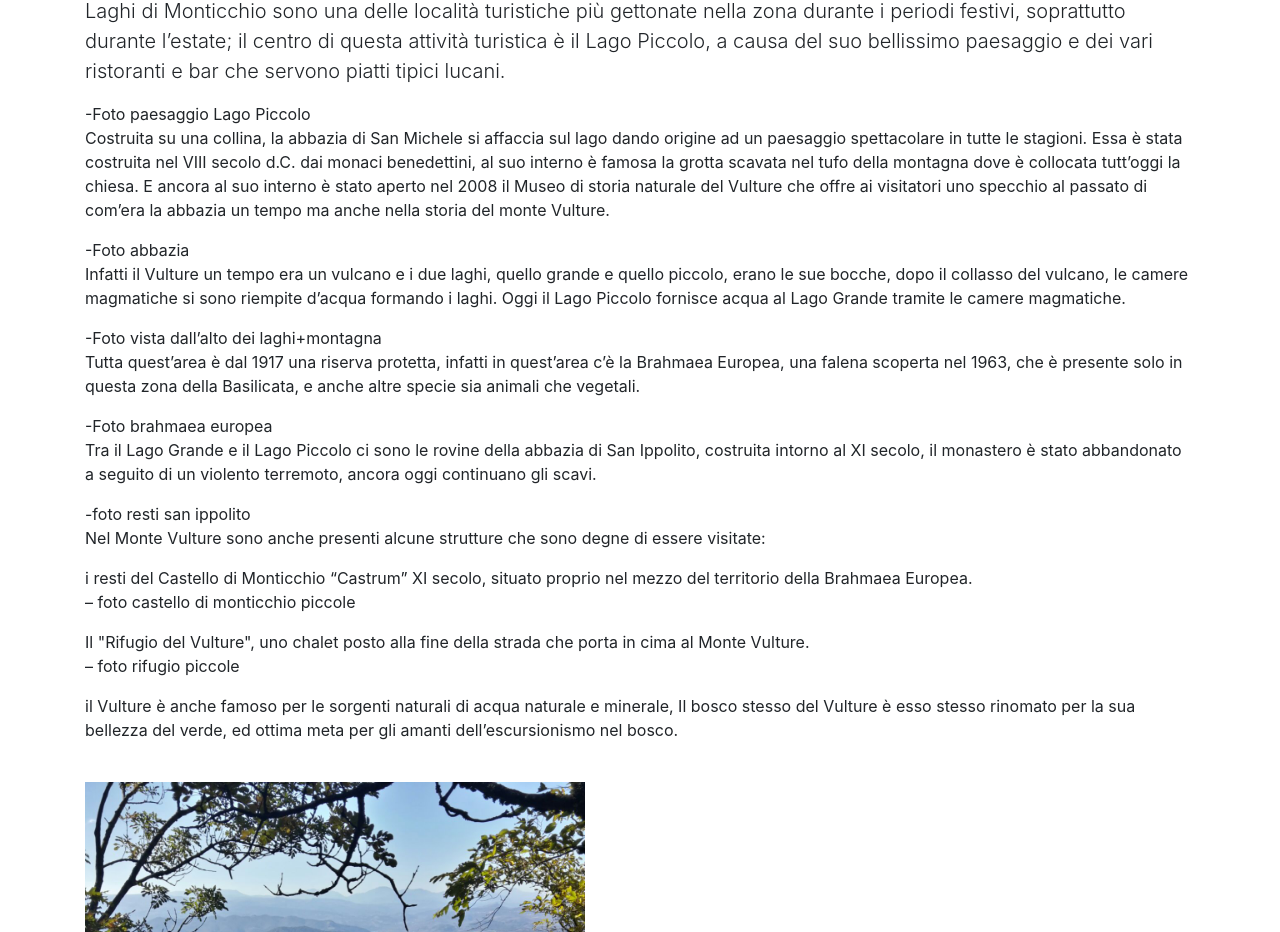
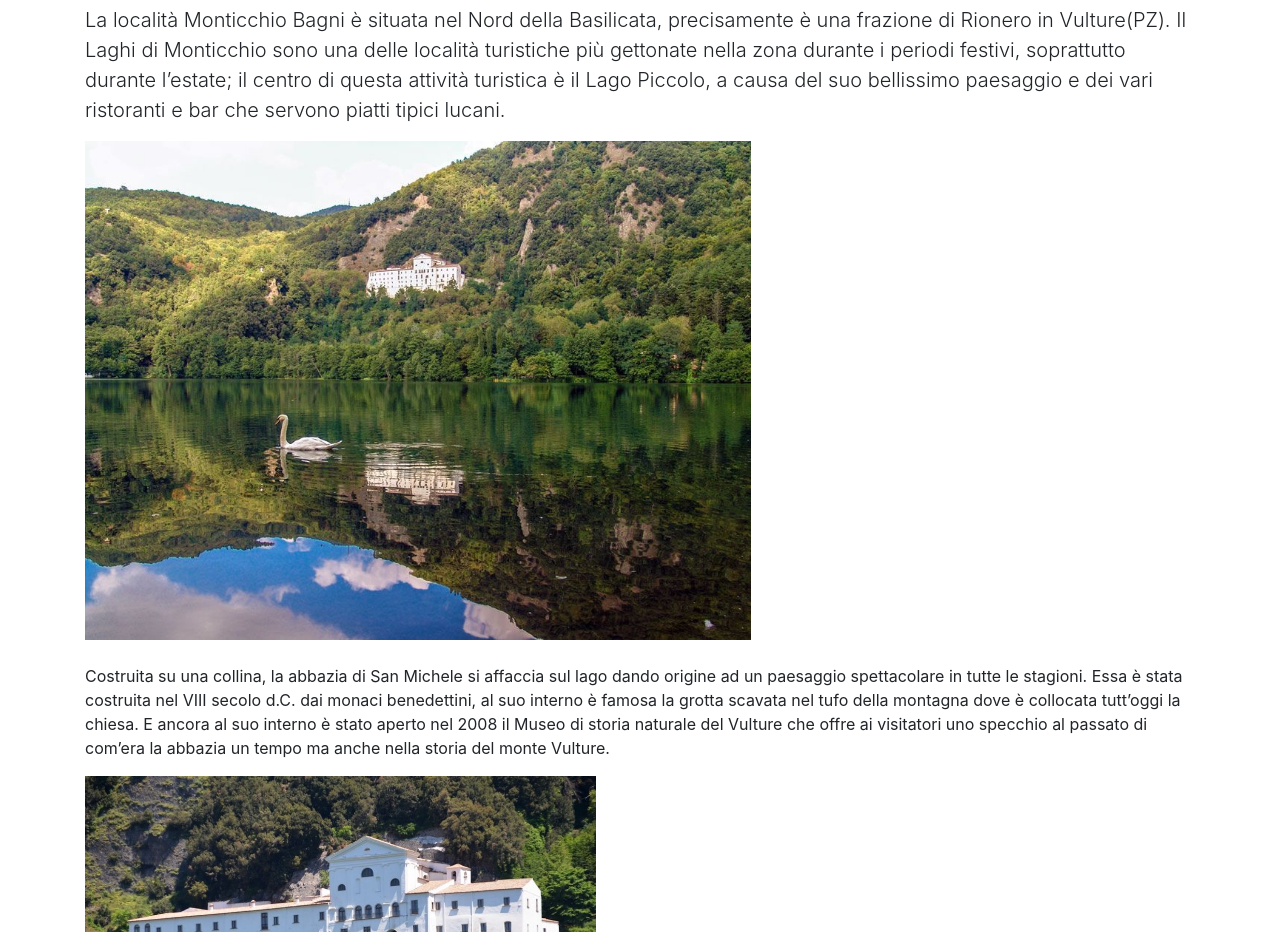
Before and after one commit to Progetto-luomo-e-la-natura/sito-html, a plain HTML site: page monticchio.html in a window 1280 px wide. Shown: the part 296-1228 px from the top of the page. Drawn offline with nearby package versions, Linux system fonts and the light colour scheme.

Commit message:
Aggiunte foto Monticchio

```diff
--- a/monticchio.html
+++ b/monticchio.html
@@ -78,14 +78,15 @@ Lago Piccolo<!doctype html>
         <br>
         <br>
         <h1>Monticchio</h1>
-        <h2>Uno spettacolo in mezzo alla montagna</h2>
+        <h2>Uno spettacolo in mezzo alla montagna minacciato dall'abbandono e la mancanza di risorse</h2>
         <p class="lead">
         La località Monticchio Bagni è situata nel Nord della Basilicata, precisamente è una frazione di Rionero in Vulture(PZ).
         Il Laghi di Monticchio sono una delle località turistiche più gettonate nella zona durante i periodi festivi, soprattutto
         durante l’estate; il centro di questa attività turistica è il Lago Piccolo, a causa del suo bellissimo paesaggio e dei vari
         ristoranti e bar che servono piatti tipici lucani.
         </p><p>
-          -Foto paesaggio Lago Piccolo<br>
+          <img style="max-width: 60%;" src=lagopiccolo.jpg class="img-fluid" alt="Lago Piccolo" /><br>
+          <br>
           Costruita su una collina, la abbazia di San Michele si affaccia sul lago dando origine ad un paesaggio spettacolare in
           tutte le stagioni. Essa è stata costruita nel VIII secolo d.C. dai monaci benedettini, al suo interno è famosa la grotta
           scavata nel tufo della montagna dove è collocata tutt’oggi la chiesa. E ancora al suo interno è stato aperto nel 2008 il
@@ -93,32 +94,32 @@ Lago Piccolo<!doctype html>
           ma anche nella storia del monte Vulture.
         </p>
         <p>
-          -Foto abbazia<br>
+          <img style="max-width: 46%;" src=abbazia.jpg class="img-fluid" alt="Abbazia" /><br>
           Infatti il Vulture un tempo era un vulcano e i due laghi, quello grande e quello piccolo, erano le sue bocche, dopo il
           collasso del vulcano, le camere magmatiche si sono riempite d’acqua formando i laghi. Oggi il Lago Piccolo fornisce acqua
           al Lago Grande tramite le camere magmatiche.
           </p>
-          -Foto vista dall’alto dei laghi+montagna
+          <img style="max-width: 46%;" src=vistalaghimontagna.jpg class="img-fluid" alt="Abbazia" /><br>
           <p>
             Tutta quest’area è dal 1917 una riserva protetta, infatti in quest’area c’è la Brahmaea Europea, una falena scoperta nel
             1963, che è presente solo in questa zona della Basilicata, e anche altre specie sia animali che vegetali.
           </p>
-          -Foto brahmaea europea
+          <img style="max-width: 46%;" src=bramea.jpg class="img-fluid" alt="Abbazia" /><br>
           <p>
             Tra il Lago Grande e il Lago Piccolo ci sono le rovine della abbazia di San Ippolito, costruita intorno al XI secolo,
             il monastero è stato abbandonato a seguito di un violento terremoto, ancora oggi continuano gli scavi.
           </p>
-          -foto resti san ippolito
+          <img style="max-width: 46%;" src=sanippolito.jpg class="img-fluid" alt="Abbazia" /><br>
           <p>
             Nel Monte Vulture sono anche presenti alcune strutture che sono degne di essere visitate:
           </p>
             <p>
               i resti del Castello di Monticchio “Castrum” XI secolo, situato proprio nel mezzo del territorio della Brahmaea Europea.
-              <br>– foto castello di monticchio piccole
+              <br>
             </p>
             <p>
               Il "Rifugio del Vulture", uno chalet posto alla fine della strada che porta in cima al Monte Vulture.
-              <br>– foto rifugio piccole
+              <br><img style="max-width: 46%;" src=Rifugio.jpg class="img-fluid" alt="Abbazia" /><br>
 
             </p>
             <p>
@@ -138,16 +139,16 @@ Lago Piccolo<!doctype html>
           zona facilmente accessibile che portava direttamente alle sponde del lago, ancora oggi non si è capito se “la spiaggetta”
           sia una zona pubblica o privata. Per ripristinare la zona come era un tempo, si dovrebbe fare un’opera di pulizia, perché
           oramai la vegetazione ha inghiottito la zona, rendendone l’accesso molto difficile.
-          </p>-foto degrado Lago Grande<p>
+        </p><img style="max-width: 46%;" src=spazzatura.jpg class="img-fluid" alt="Abbazia" /><br><p>
             Nelle zone adibite al pic-nic, purtroppo alcuni visitatori poco corretti ,una volta aver fatto la grigliata, lasciano la sporcizia in giro,
             il problema si potrebbe parzialmente risolvere creando delle isole ecologiche con dei nuovi cassonetti per la raccolta
             differenziata; ma, aimè, il problema rimarrà se ci saranno sempre delle persone scorrette che, nonostante la presenza dei cassonetti, butteranno
             la roba a terra.
-            </p>-foto monnezza<p>
+            </p><p>
               In seguito alla scoperta delle rovine dell’abbazia di San Ippolito e di altre strutture minori, ad alcune attività
               commerciali è stato chiesto di spostarsi in dei piccoli chalet, costruiti proprio per questo in prossimità del Lago Piccolo, per
               continuare gli scavi. Oggi gli chalet sono stati completati, ma non sono stati  quindi, gli scavi sono fermi.
-              </p>-foto chalet piccoli<p>
+              </p><p>
                 Altre situazioni di degrado sono ci sono un poco in giro per il Vulture, come i resti del Castello di Monticchio,
                 oramai abbandonato, pericolante e inghiottito interamente dalla vegetazione, rendendone impossibile l’accesso.
                 </p><p>
@@ -156,13 +157,13 @@ Lago Piccolo<!doctype html>
                   passava per uno splendido paesaggio, sopra i Laghi di Monticchio; essa non ha avuto vita facile, infatti a causa
                   di forti raffiche di vento e di guasti elettrici, è stata spesso chiusa, ma sempre in funzione durante i periodi più
                   attivi.
-                  <br><img style="max-width: 45%;" src=/pilonefunivia.jpeg class="img-fluid" alt="Funivia in rovina"></img><br>
+                  <br><img style="max-width: 35%;" src=/pilonefunivia.jpeg class="img-fluid" alt="Funivia in rovina"></img><br>
                   Fu il terremoto del 23 novembre 1980 che, danneggiando gravemente i piloni della funivia e alle due stazioni
                   che condannò la funivia del Vulture al suo stato attuale di degrado. I comuni che confinano con Monticchio avevano
                   ideato un progetto per ricostruire la funivia, ma per ora quel bellissimo paesaggio della funivia che andava su e
                   giù per la montagna, si può rivedere solo grazie alle vecchie cartoline dell’epoca.
                   </p><p>
-                    -foto cartoline, vecchia funivia
+                    <img style="max-width: 46%;" src=Cartolinafunivia.jpg class="img-fluid" alt="Abbazia" /><br>
 
 </div>
     </main>
```
Also changed, not shown: Cartolinafunivia.jpg (added), Rifugio.jpg (added), abbazia.jpg (added), bosco1.jpg (added), bosco2.jpg (added), bramea.jpg (added), funiviadopo.jpg (added), funiviaprima.jpg (added), lagopiccolo.jpg (added), sanippolito.jpg (added), spazzatura.jpg (added), vistalaghimontagna.jpg (added).
